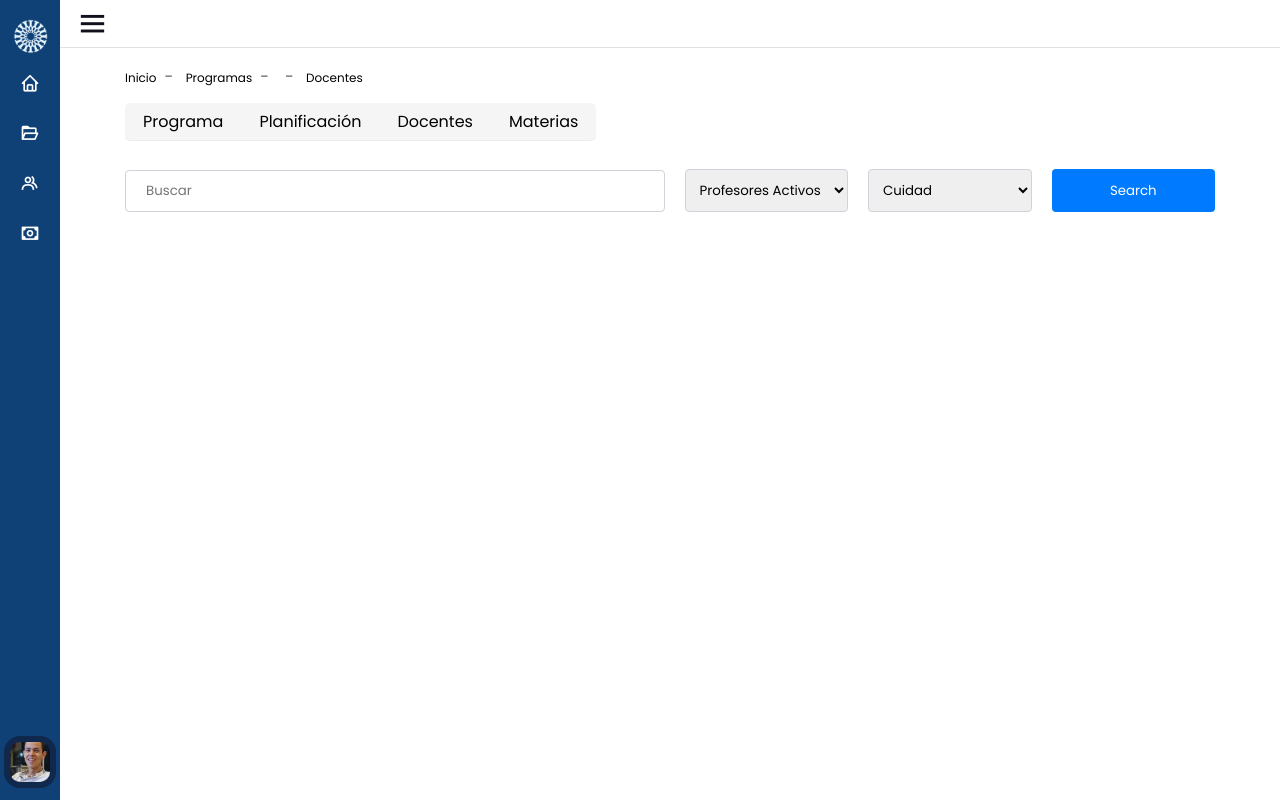
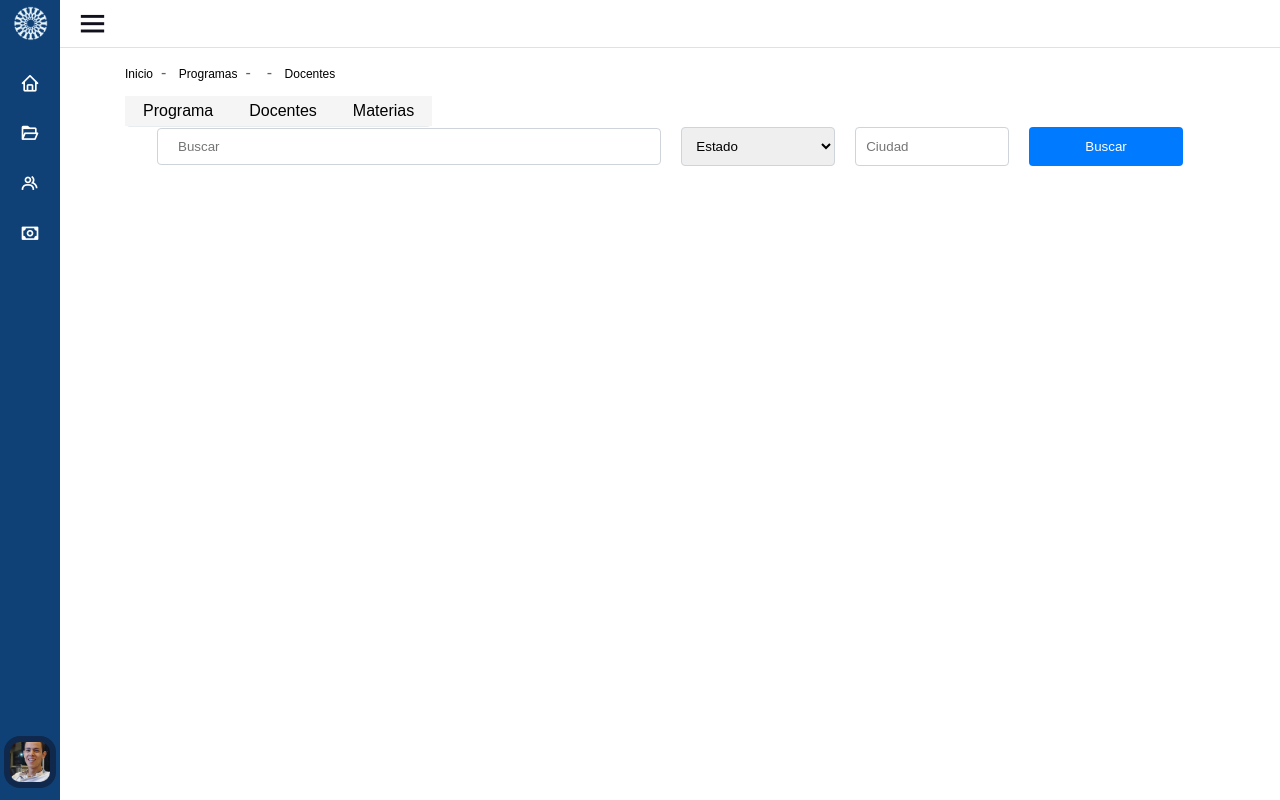
Before and after one commit to ICESI-PI1-2024A-3/ccsa-grupo-3, a Django app: template postgraduateManagement/templates/program_details_teachers.html in a window 1280 px wide. Run offline with Django 5.2, Linux system fonts and the light colour scheme; the template is opened without the code that fills it, so the values that code supplies are empty; parts of the project's set-up code (start-up, migrations or seed data) failed here and were passed over.

Commit message:
fix: program_details teachers now shows the teachers list

```diff
--- a/ccsaProject/settings.py
+++ b/ccsaProject/settings.py
@@ -108,7 +108,7 @@
 LANGUAGE_CODE = 'es'
 
 DATABASES['default'] = dj_database_url.parse(
-    "postgres://ccsa_grupo_3_db_dev_user:VOVmsKrWmgZDLMdWGTDquQHUYNPQPZQw@dpg-cortge7sc6pc73dtm7mg-a.oregon-postgres.render.com/ccsa_grupo_3_db_dev")
+    "postgres://admin:wg3GahOhUbi4rcK5ZzchhHiOXdsZeUOT@dpg-cp4l43ocmk4c73elqcsg-a.oregon-postgres.render.com/ccsa_db_ikig")
 
 # Password validation
 # https://docs.djangoproject.com/en/5.0/ref/settings/#auth-password-validators
--- a/postgraduateManagement/static/css/program_details_root.css
+++ b/postgraduateManagement/static/css/program_details_root.css
@@ -25,6 +25,7 @@
     transition: background-color 0.3s ease;
     position: sticky;
     top: 10px;
+    background-color: #F5F5F5;
 }
 
 .top-navbar li:hover {
--- a/postgraduateManagement/static/css/program_details_teachers.css
+++ b/postgraduateManagement/static/css/program_details_teachers.css
@@ -1,5 +1,8 @@
+
+
+
 :root{
-    --main-color: #ff5252;
+    --main-color: #00599C;
     --light-color: #c6c6c6;
     --lighter-color: #edf2f4;
     --dark-color: #2b2d42;
@@ -7,13 +10,23 @@
     --font-smaller: 10px;
 }
 
+* {
+    margin: 0;
+    padding: 0;
+    font-family: 'Arial', sans-serif;
+}
+
+*,::before,::after {
+    box-sizing: border-box;
+}
+
+.name h2 {
+    font-weight: 300;
+}
+
 a {
     text-decoration: none;
     color: inherit;
-}
-
-img {
-    vertical-align: middle;
 }
 
 ul {
@@ -88,22 +101,23 @@
 
 .button a {
     position: relative;
-    margin-top: 2em;
+    margin-top: 1em;
     z-index: 2;
-    border-radius: 25px;
+    border-radius: 20px;
     display: flex;
     align-items: center;
 }
 
 .button a span {
-    padding: 0 2em;
-    line-height: 34px;
-    border-radius: 25px;
-    font-size: var(--font-smaller);
+    padding: 0 1.5em;
+    line-height: 30px; /* Reducido para ajustarse mejor */
+    border-radius: 20px; /* Reducido el radio de borde */
+    font-size: 10px; /* Reducido el tamaño de la fuente */
     color: white;
     min-width: max-content;
     background-color: var(--main-color);
 }
+
 
 .button a .close {
     display: none;
@@ -137,7 +151,6 @@
     padding: 2.5em;
     display: flex;
     justify-content: center;
-    width: fit-content;
 }
 
 .left {
@@ -181,7 +194,7 @@
 }
 
 .left .button a:first-child span {
-    box-shadow: rgb(255 82 82 / 50%) 0 10px 20px;
+    box-shadow: rgba(0, 89, 156, 0.5) 0 10px 20px;
 }
 
 .left .button a.light span {
@@ -302,7 +315,7 @@
     justify-content: space-between;
     width: 100%;
     box-sizing: border-box;
-    margin-top: 28px;
+    padding: 0 2em;
 }
 
 .form-row .search-bar {
@@ -338,6 +351,14 @@
     margin-right: 20px;
 }
 
+.city_selector {
+    width: 15%;
+    padding: 10px;
+    border-radius: 4px;
+    border: 1px solid #ced4da;
+    margin-right: 20px;
+}
+
 .form-row button {
     width: 15%;
     padding: 10px;
--- a/postgraduateManagement/templates/program_details_root.html
+++ b/postgraduateManagement/templates/program_details_root.html
@@ -28,7 +28,6 @@
     <div class="secondary-navigation">
         <ul class = "top-navbar">
             <li><a href="{% url 'program_summary' programa.codigo %}">Programa</a></li>
-            <li><a href="{% url 'program_planning' programa.codigo %}">Planificación</a></li>
             <li><a href="{% url 'program_teachers' programa.codigo %}">Docentes</a></li>
             <li><a href="{% url 'program_subjects' programa.codigo %}">Materias</a></li>
         </ul>
--- a/postgraduateManagement/templates/program_details_teachers.html
+++ b/postgraduateManagement/templates/program_details_teachers.html
@@ -10,8 +10,7 @@
 {% block content %}
     {{ block.super }}
 
-    <form method="GET" action="docentes" class="form-row">
-
+    <form method="GET" action="." class="form-row">
         <div class="search-bar">
             <div class="input-group">
                 <ion-icon name="search-outline"></ion-icon>
@@ -20,43 +19,48 @@
         </div>
 
         <select name="status">
-                <option value = "activo" selected>Profesores Activos</option>
-                <option value = "inactivo">Profesores Inactivos</option>
+            <option value="" selected>Estado</option>
+            <option value="activo">Activo</option>
+            <option value="inactivo">Inactivo</option>
         </select>
 
-            <select name="city">
-                <option value = "" select>Cuidad</option>
+        <input class="city_selector" list="cities" name="city" placeholder="Ciudad">
+        <datalist id="cities">
             {% for city in cities %}
                 <option value="{{city.id}}">{{city.nombre}}</option>
             {% endfor %}
-            </select>
+        </datalist>
 
-        <button type="submit" class="btn btn-primary">Search</button>
+        <button type="submit" class="btn btn-primary">Buscar</button>
     </form>
 
     <div class="grid-container">
-
         {% for teacher in teacher_list %}
-
             <div class="card">
                 <div class="image">
-                <img src="https://th.bing.com/th/id/OIP.pYdFHETEFknKbd54t2d42AHaLH?rs=1&pid=ImgDetMain" alt="image">
+                    <!--<img src="https://th.bing.com/th/id/OIP.pYdFHETEFknKbd54t2d42AHaLH?rs=1&pid=ImgDetMain" alt="image">-->
+                    <img src="{{ teacher.url_foto }}" alt="image">
                 </div>
                 <div class="info">
                     <div class="name">
                         <h2>{{teacher.nombre}} {{teacher.apellido}}</h2>
-                    <p>Docente, EN</p>
+                        {% if teacher.estado == 'Activo' %}
+                            <p>Docente 🟢</p>
+                        {% else %}
+                            <p>Docente 🔴</p>
+                        {% endif %}
+
                     </div>
                     <div class="button">
                         <a href="" class="trigger">
-                        <span class="open">More</span>
-                        <span class="close">Close</span>
+                            <span class="open">Ver más</span>
+                            <span class="close">Cerrar</span>
                         </a>
                     </div>
                     <div class="details">
                         <div class="left">
                             <div class="about">
-                            <h3>About</h3>
+                                <h3>Acerca</h3>
                                 <div class="about-data">
                                     <ion-icon name="id-card-outline"></ion-icon>
                                     <button onclick="copy_teacher_id('{{teacher.cedula}}')">
@@ -82,23 +86,16 @@
                                     </button>
                                 </div>
                             </div>
-                        <div class="socials">
-                            <ul>
-                                <li><a href="#"><ion-icon name="logo-dribbble"></ion-icon></a></li>
-                                <li><a href="#"><ion-icon name="logo-behance"></ion-icon></a></li>
-                                <li><a href="#"><ion-icon name="logo-github"></ion-icon></a></li>
-                                <li><a href="#"><ion-icon name="logo-facebook"></ion-icon></a></li>
-                            </ul>
-                        </div>
+
                             <div class="button">
-                            <a href="#"><span>Hire Me</span></a>
-                            <a href="#" class="light"><span>More of Me</span></a>
+                                <a id="changestate{{ teacher.cedula}}" href="{% url 'state' cedula=teacher.cedula %}"><span>Cambiar estado</span></a>
+                                <a id="info{{ teacher.cedula}}" href="{% url 'teacher_info' cedula=teacher.cedula %}" class="light"><span>Información</span></a>
+
                             </div>
                         </div>
                     </div>
                 </div>
             </div>
-
         {% endfor %}
     </div>
 
```
Also changed, not shown: postgraduateManagement/models.py (+14 -18 lines), postgraduateManagement/views/postgraduate_program_details.py (+11 -3 lines), postgraduateManagement/migrations/0001_initial.py, postgraduateManagement/migrations/0002_alter_curso_cupo_alter_curso_grupo_alter_curso_nrc_and_more.py (deleted), postgraduateManagement/migrations/0003_alter_curso_grupo_alter_curso_nrc.py (deleted). Lines whose indentation alone changed are shown as unchanged.
